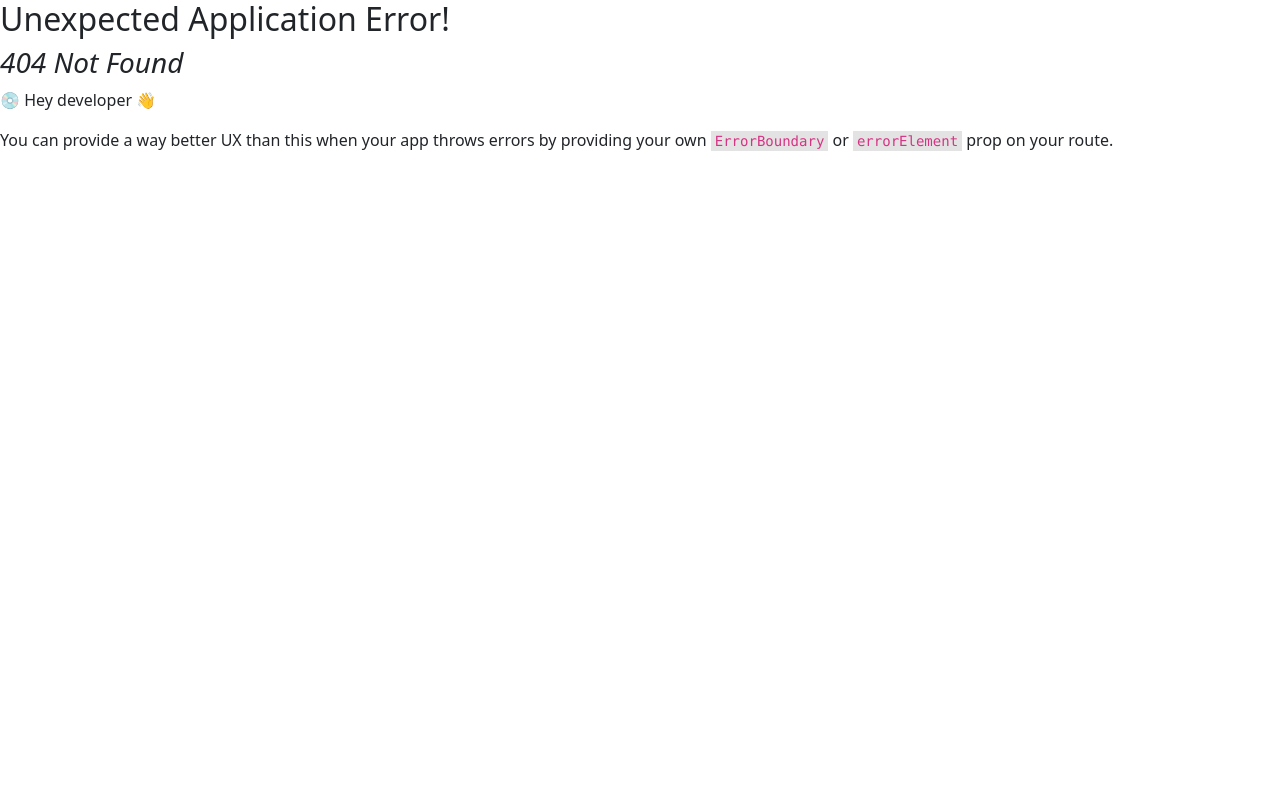
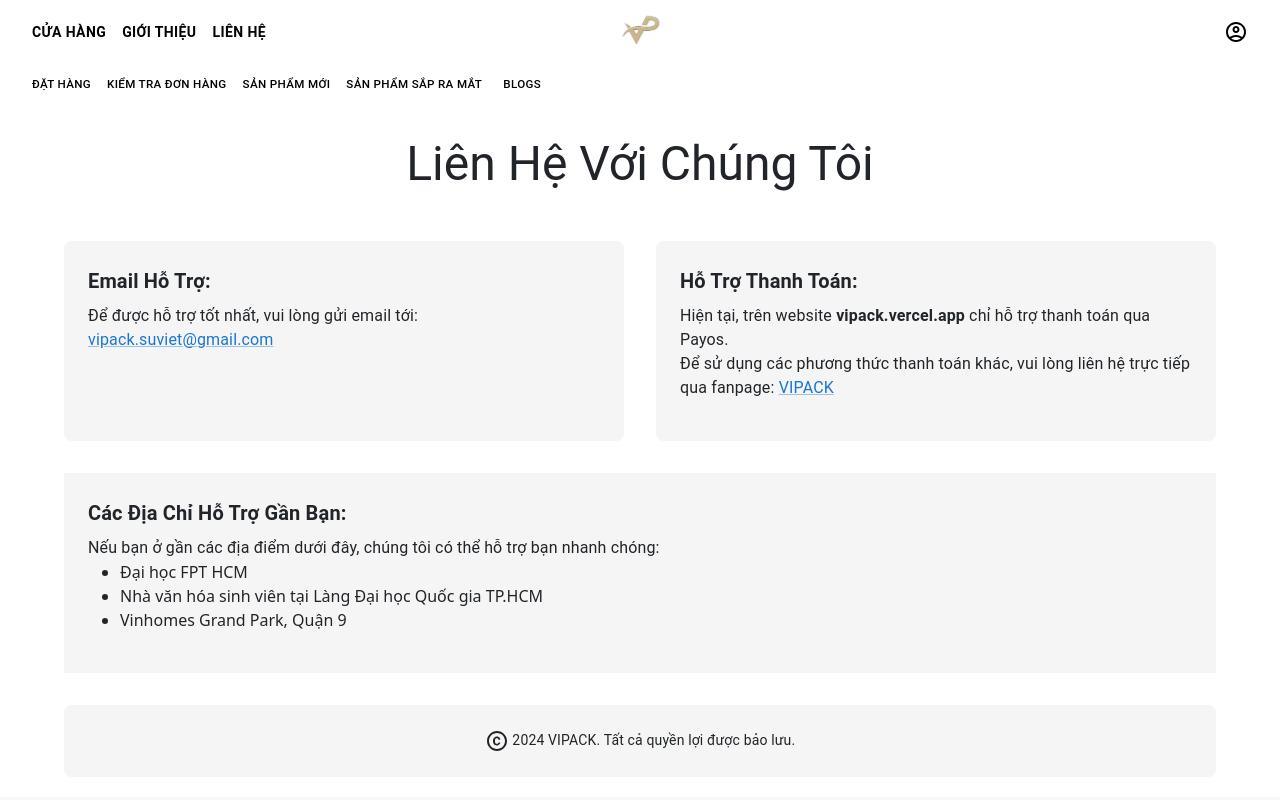
Before and after one commit to DucVL171859/vipack-frontend, a React (Vite) app: page /contact in a window 1280 px wide. Before the commit this address had no page. Shown: the top 800 px of the page. Built offline with nearby package versions, Linux system fonts and the light colour scheme.

Commit message:
update about and contact page

```diff
--- a/src/layout/Home/Footer.jsx
+++ b/src/layout/Home/Footer.jsx
@@ -34,10 +34,10 @@ const Footer = () => {
                             <LocationOnOutlined /> Hiện tại chúng tôi đang chạy các nền tảng Online
                         </Typography>
                         <Typography variant="body2" align="left" sx={{ mb: 1 }}>
-                            <EmailOutlined /> vipack@gmail.com
+                            <EmailOutlined /> vipack.suviet@gmail.com
                         </Typography>
                         <Typography variant="body2" align="left">
-                            <PhoneEnabledOutlined /> 0965 507 937
+                            <PhoneEnabledOutlined /> 032 952 0048
                         </Typography>
                     </Grid>
                 </Grid>
--- /dev/null
+++ b/src/pages/About.jsx
@@ -0,0 +1,52 @@
+import React from 'react';
+import { Container, Typography, Grid, Paper, Box } from '@mui/material';
+import { CopyrightOutlined } from '@mui/icons-material';
+import Header from 'layout/Home/Header';
+import Footer from 'layout/Home/Footer';
+
+const About = () => {
+    return (
+        <>
+            <Header />
+            <Container maxWidth="lg" sx={{ marginTop: 4 }}>
+                <Grid container spacing={4}>
+                    <Grid item xs={12}>
+                        <Typography variant="h3" component="h1" align="center" gutterBottom>
+                            Giới Thiệu Về Chúng Tôi
+                        </Typography>
+                    </Grid>
+
+                    <Grid item xs={12}>
+                        <Paper elevation={3}>
+                            <img
+                                src="https://firebasestorage.googleapis.com/v0/b/vipack-project.appspot.com/o/home-page%2FFINAL%20BST2.png?alt=media&token=415fe63b-f09e-4672-987a-4d1a30b2b257"
+                                alt="VIPACK"
+                                style={{ width: '100%', height: 'auto' }}
+                            />
+                        </Paper>
+                    </Grid>
+
+                    <Grid item xs={12}>
+                        <Box p={3}>
+                            <Typography variant="h6" paragraph>
+                                <span style={{ fontWeight: 'bold' }}>VIPACK</span><span style={{ marginLeft: 4 }}>®</span> là nơi mỗi sản phẩm không chỉ là một món đồ mà còn là một câu chuyện. Chúng tôi chuyên cung cấp các sản phẩm mang đậm dấu ấn văn hóa và lịch sử Việt Nam, với mục tiêu giúp mọi người khám phá và cảm nhận sự phong phú của di sản văn hóa Việt qua từng chi tiết thiết kế.
+                            </Typography>
+                            <Typography variant="body1" paragraph>
+                                Chúng tôi tin rằng mỗi sản phẩm không chỉ mang giá trị sử dụng mà còn là một cách để kể lại câu chuyện lịch sử, truyền thống và văn hóa lâu đời của dân tộc Việt Nam. Mỗi chi tiết, mỗi hoa văn, mỗi đường nét trên sản phẩm đều được chọn lọc kỹ càng, phản ánh một phần của nền văn hóa phong phú và đa dạng của đất nước chúng tôi.
+                            </Typography>
+                            <Typography variant="body1" paragraph>
+                                Sứ mệnh của chúng tôi là mang lại cho khách hàng những trải nghiệm không chỉ là mua sắm, mà còn là khám phá và kết nối với văn hóa Việt Nam thông qua các sản phẩm. Chúng tôi hy vọng rằng, qua từng món đồ, bạn sẽ có thể cảm nhận được tình yêu và niềm tự hào về lịch sử đất nước mình.
+                            </Typography>
+                            <Typography variant="body1">
+                                Hãy cùng chúng tôi lan tỏa câu chuyện Việt Nam đến với thế giới qua những sản phẩm tinh tế và ý nghĩa này.
+                            </Typography>
+                        </Box>
+                    </Grid>
+                </Grid>
+            </Container>
+            <Footer />
+        </>
+    );
+};
+
+export default About;
--- /dev/null
+++ b/src/pages/Contact.jsx
@@ -0,0 +1,106 @@
+import React from 'react';
+import { Container, Typography, Grid, Box, Link } from '@mui/material';
+import { CopyrightOutlined } from '@mui/icons-material';
+import Header from 'layout/Home/Header';
+import Footer from 'layout/Home/Footer';
+
+const Contact = () => {
+    return (
+        <>
+            <Header />
+            <Container maxWidth="lg" sx={{ marginTop: 4 }}>
+                <Grid container spacing={4}>
+                    <Grid item xs={12}>
+                        <Typography variant="h3" component="h1" align="center" gutterBottom>
+                            Liên Hệ Với Chúng Tôi
+                        </Typography>
+                    </Grid>
+
+                    <Grid item xs={12} sm={6}>
+                        <Box
+                            p={3}
+                            sx={{
+                                backgroundColor: '#f5f5f5',
+                                borderRadius: 2,
+                                height: '200px',
+                                display: 'flex',
+                                flexDirection: 'column',
+                                justifyContent: 'flex-start'
+                            }}
+                        >
+                            <Typography variant="h6" gutterBottom>
+                                <strong>Email Hỗ Trợ:</strong>
+                            </Typography>
+                            <Typography>
+                                Để được hỗ trợ tốt nhất, vui lòng gửi email tới:
+                                <br />
+                                <Link href="mailto:vipack.suviet@gmail.com">vipack.suviet@gmail.com</Link>
+                            </Typography>
+                        </Box>
+                    </Grid>
+
+                    <Grid item xs={12} sm={6}>
+                        <Box
+                            p={3}
+                            sx={{
+                                backgroundColor: '#f5f5f5',
+                                borderRadius: 2,
+                                height: '200px',
+                                display: 'flex',
+                                flexDirection: 'column',
+                                justifyContent: 'flex-start'
+                            }}
+                        >
+                            <Typography variant="h6" gutterBottom>
+                                <strong>Hỗ Trợ Thanh Toán:</strong>
+                            </Typography>
+                            <Typography>
+                                Hiện tại, trên website <strong>vipack.vercel.app</strong> chỉ hỗ trợ thanh toán qua Payos.
+                            </Typography>
+                            <Typography>
+                                Để sử dụng các phương thức thanh toán khác, vui lòng liên hệ trực tiếp qua fanpage:{' '}
+                                <Link href="https://www.facebook.com/Vipack.suviet" target="_blank">VIPACK</Link>
+                            </Typography>
+                        </Box>
+                    </Grid>
+
+                    <Grid item xs={12}>
+                        <Box
+                            p={3}
+                            sx={{
+                                backgroundColor: '#f5f5f5',
+                                height: '200px',
+                                display: 'flex',
+                                flexDirection: 'column',
+                                justifyContent: 'flex-start'
+                            }}
+                        >
+                            <Typography variant="h6" gutterBottom>
+                                <strong>Các Địa Chỉ Hỗ Trợ Gần Bạn:</strong>
+                            </Typography>
+                            <Typography>
+                                Nếu bạn ở gần các địa điểm dưới đây, chúng tôi có thể hỗ trợ bạn nhanh chóng:
+                            </Typography>
+                            <ul>
+                                <li>Đại học FPT HCM</li>
+                                <li>Nhà văn hóa sinh viên tại Làng Đại học Quốc gia TP.HCM</li>
+                                <li>Vinhomes Grand Park, Quận 9</li>
+                            </ul>
+                        </Box>
+                    </Grid>
+
+                    <Grid item xs={12}>
+                        <Box p={3} sx={{ textAlign: 'center', backgroundColor: '#f5f5f5', borderRadius: 2 }}>
+                            <Typography variant="body2">
+                                <CopyrightOutlined /> 2024 VIPACK. Tất cả quyền lợi được bảo lưu.
+                            </Typography>
+                        </Box>
+                    </Grid>
+                </Grid>
+            </Container>
+            <Footer />
+        </>
+    );
+};
+
+export default Contact;
--- a/src/routes/HomeRoutes.jsx
+++ b/src/routes/HomeRoutes.jsx
@@ -2,6 +2,8 @@ import { lazy } from "react";
 import Loadable from 'components/Loadable';
 
 const HomePage = Loadable(lazy(() => import('pages/HomePage')));
+const About = Loadable(lazy(() => import('pages/About')));
+const Contact = Loadable(lazy(() => import('pages/Contact')));
 const OrderProduct = Loadable(lazy(() => import('pages/home-order/OrderProductPage')));
 const OrderTrackingPage = Loadable(lazy(() => import('pages/home-order/OrderTrackingPage')));
 
@@ -19,6 +21,14 @@ const HomeRoutes = {
         {
             path: 'order-tracking',
             element: <OrderTrackingPage />
+        },
+        {
+            path: 'about',
+            element: <About />
+        },
+        {
+            path: 'contact',
+            element: <Contact />
         }
     ]
 }
```
